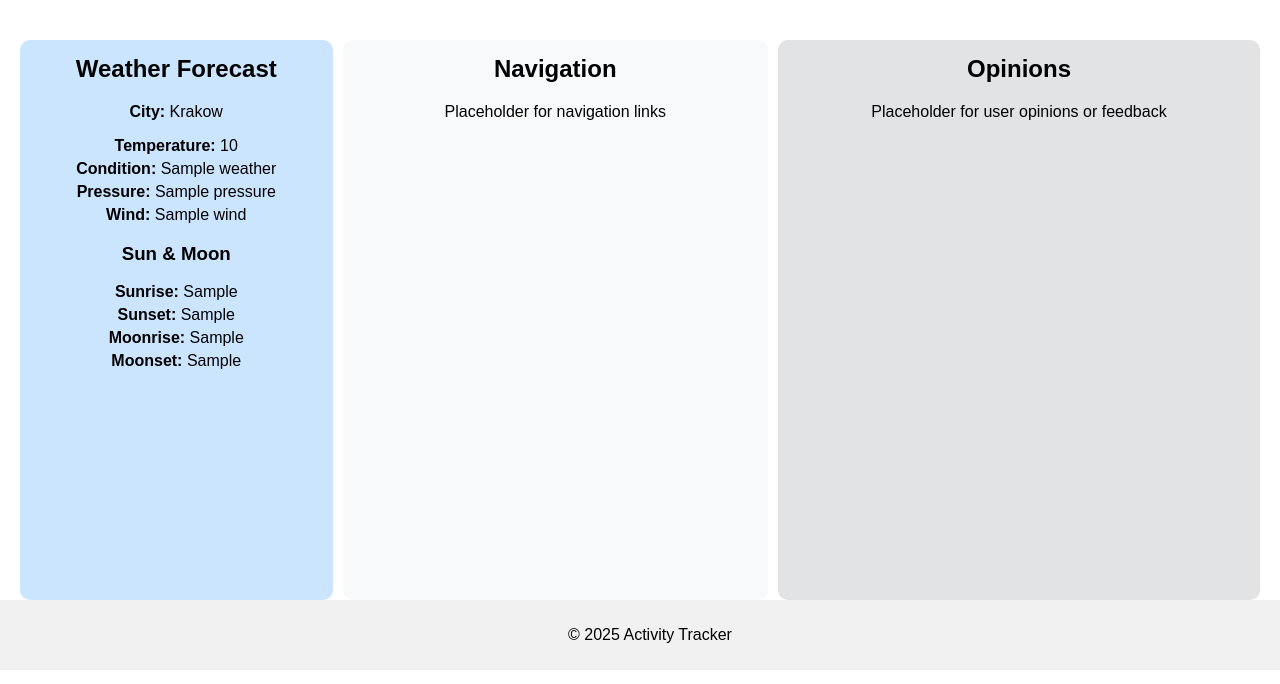
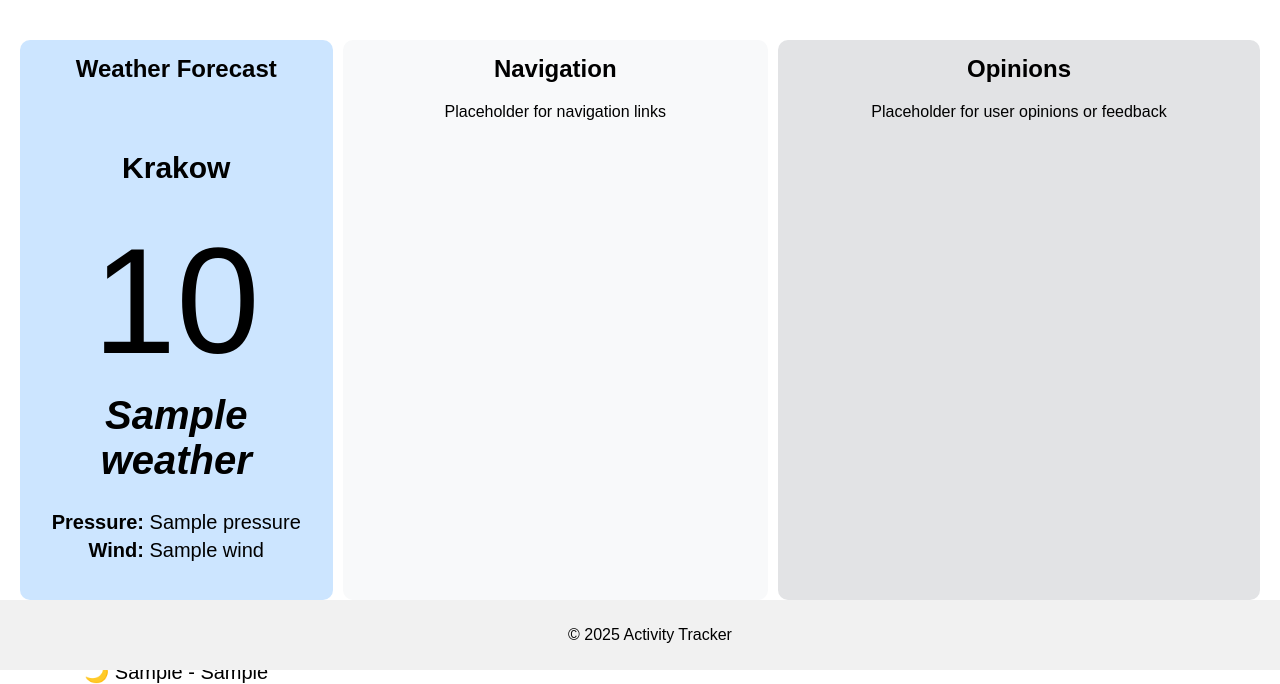
Before and after one commit to tbrania1202/Web-Application-For-Activity-Tracking, a Flask app: template app/templates/home.html in a window 1280 px wide. Shown: the part 130-814 px from the top of the page. Run offline with Flask 3, Linux system fonts and the light colour scheme; the template is opened without the code that fills it: most values are stand-ins (such as "Sample title", 1, 10 or a date in 2020).

Commit message:
Final weather(scraper) layout added

```diff
--- a/app/static/styles.css
+++ b/app/static/styles.css
@@ -54,6 +54,36 @@ footer {
     border-radius: 10px;
 }
 
+.city {
+    font-size: 30px;
+    font-weight: bold;
+}
+
+.temperature {
+    font-size: 150px;
+    margin: 10px 0;
+}
+
+/* Weather Condition */
+.weather {
+    font-size: 40px;
+    font-weight: bold;
+    margin-bottom: 20px;
+}
+
+/* Pressure & Wind */
+.details {
+    font-size: 20px;
+    margin: 5px 0;
+}
+
+/* Sun & Moon Info */
+.sun-moon {
+    font-size: 20px;
+    /* font-weight: bold; */
+    margin-top: 15px;
+}
+
 /* Navigation section */
 .navigation {
     width: 35%;
--- a/app/templates/home.html
+++ b/app/templates/home.html
@@ -8,19 +8,20 @@
     <!-- Forecast Section -->
     <div class="forecast">
         <h2>Weather Forecast</h2>
-        <p><strong>City:</strong> Krakow</p>
+        <br>
+        <p class="city"><strong>Krakow</strong></p>
         <div class="weather-info">
-            <p><strong>Temperature:</strong> {{ scraped_text["temperature"] }}</p>
-            <p><strong>Condition:</strong> {{ scraped_text["weather"] }}</p>
-            <p><strong>Pressure:</strong> {{ scraped_text["pressure"] }}</p>
-            <p><strong>Wind:</strong> {{ scraped_text["wind"] }}</p>
+            <p class="temperature">{{ scraped_text["temperature"] }}</p>
+            <p class="weather"><i>{{ scraped_text["weather"] }}</i></p>
+            <br>
+            <p class="details"><strong>Pressure:</strong> {{ scraped_text["pressure"] }}</p>
+            <p class="details"><strong>Wind:</strong> {{ scraped_text["wind"] }}</p>
         </div>
-        <h3>Sun & Moon</h3>
         <div class="weather-info">
-            <p><strong>Sunrise:</strong> {{ scraped_text["sun_rise"] }}</p>
-            <p><strong>Sunset:</strong> {{ scraped_text["sun_set"] }}</p>
-            <p><strong>Moonrise:</strong> {{ scraped_text["moon_rise"] }}</p>
-            <p><strong>Moonset:</strong> {{ scraped_text["moon_set"] }}</p>
+            <br><br>
+            <p class="sun-moon">☀️ {{ scraped_text["sun_rise"] }} - {{ scraped_text["sun_set"] }}</p>
+            <br>
+            <p class="sun-moon">🌙 {{ scraped_text["moon_rise"] }} - {{ scraped_text["moon_set"] }}</p>
         </div>
     </div>
 
```
